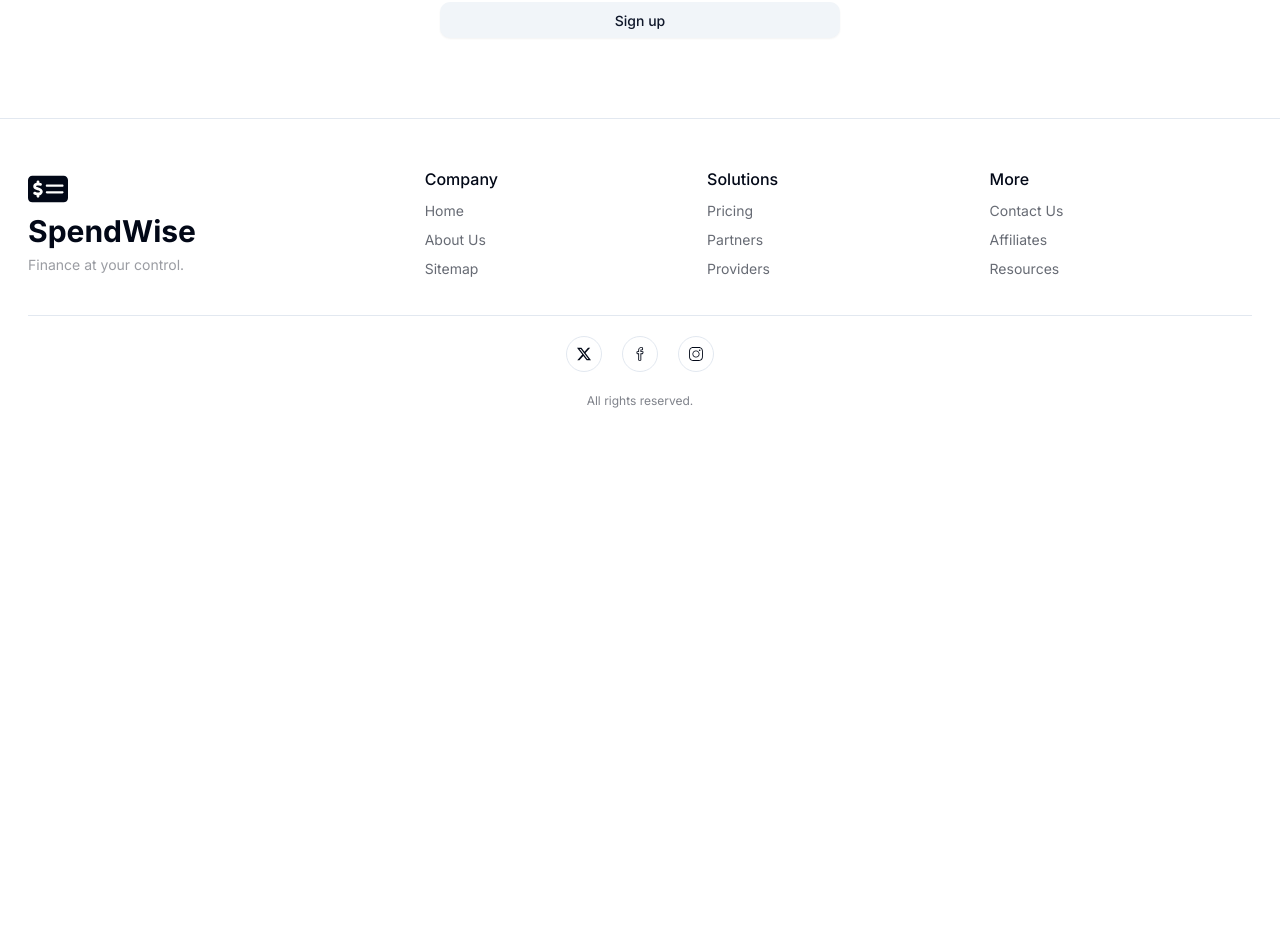
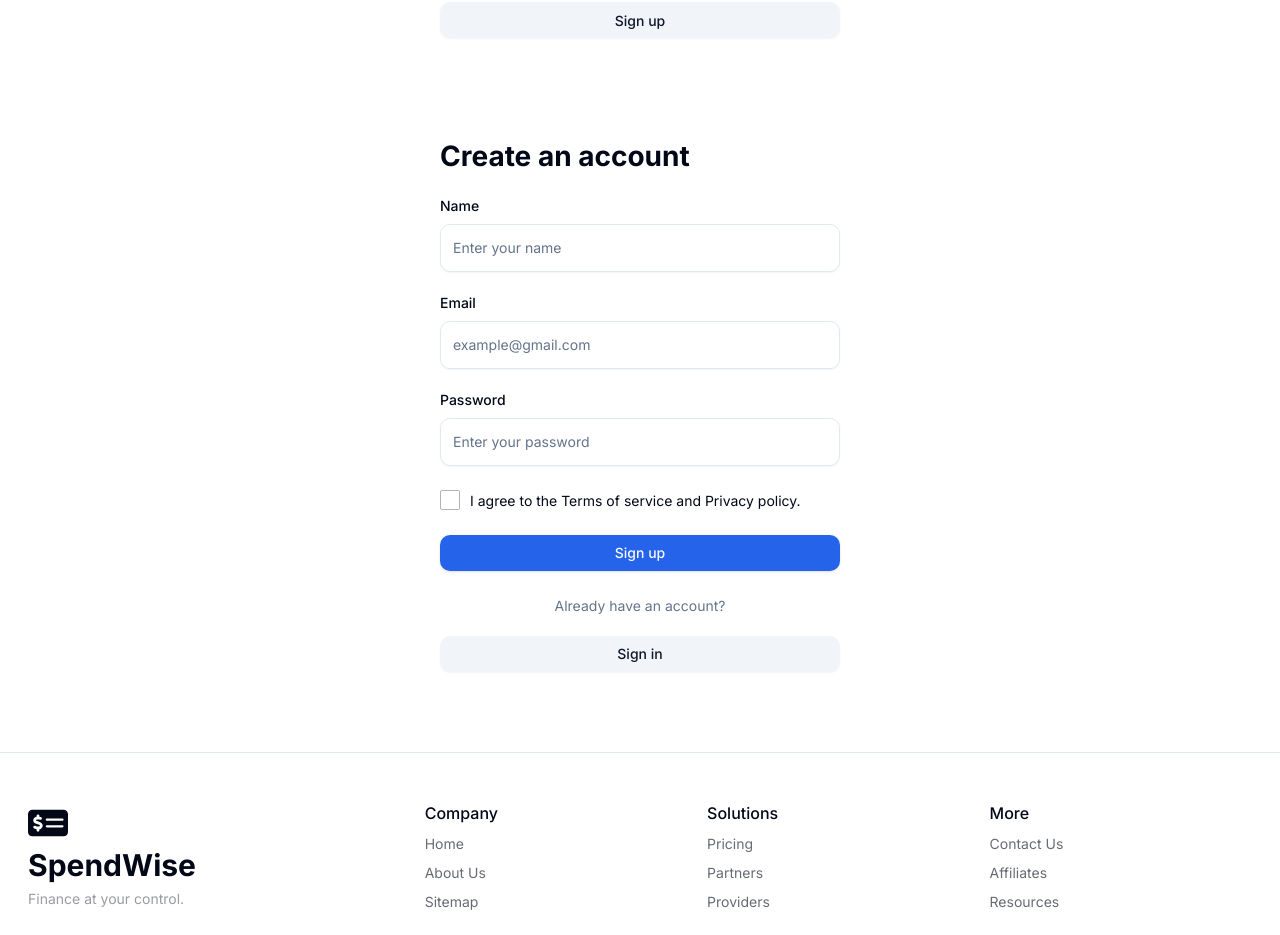
Before and after one commit to dorji-dev/expense-manager, a Next.js app: page / in a window 1280 px wide. Shown: the part 1680-2615 px from the top of the page. Before the commit the page ends 2140 px from the top, so only its background shows below. Built offline with nearby package versions, Linux system fonts and the light colour scheme.

Commit message:
feat: sign up UI

```diff
--- a/src/app/page.tsx
+++ b/src/app/page.tsx
@@ -1,4 +1,5 @@
 import SignIn from "@/components/auth/sign-in";
+import SignUp from "@/components/auth/sign-up";
 import LandingPage from "@/components/landing-page";
 
 export default function Index() {
@@ -6,6 +7,7 @@ export default function Index() {
     <main>
       <LandingPage />
       <SignIn />
+      <SignUp/>
     </main>
   );
 }
--- /dev/null
+++ b/src/components/auth/sign-up/index.tsx
@@ -0,0 +1,30 @@
+import Link from "next/link";
+import SignUpForm from "./sign-up-form";
+import clsx from "clsx";
+import { buttonVariants } from "@/components/ui/button";
+
+const SignUp = () => {
+  return (
+    <div className="mt-[100px] max-w-[400px] px-[20px] xs:px-0 mx-auto">
+      <div className="mb-[20px]">
+        <h4 className="font-bold">Create an account</h4>
+      </div>
+      <div className="mt-[20px]">
+        <SignUpForm />
+      </div>
+      <div className="mt-[24px] space-y-[20px]">
+        <p className="text-muted-foreground text-center">
+          Already have an account?
+        </p>
+        <Link
+          href="/"
+          className={clsx(buttonVariants({ variant: "secondary" }), "w-full")}
+        >
+          Sign in
+        </Link>
+      </div>
+    </div>
+  );
+};
+
+export default SignUp;
--- /dev/null
+++ b/src/components/auth/sign-up/sign-up-form.tsx
@@ -0,0 +1,53 @@
+"use client";
+
+import { Button } from "@/components/ui/button";
+import { Checkbox } from "@/components/ui/checkbox";
+import { Input } from "@/components/ui/input";
+import Link from "next/link";
+
+const SignUpForm = () => {
+  return (
+    <form>
+      <div className="space-y-[20px]">
+        <label className="block font-medium">
+          Name{" "}
+          <Input
+            type="text"
+            placeholder="Enter your name"
+            className="mt-[8px]"
+          />
+        </label>
+        <label className="block font-medium">
+          Email{" "}
+          <Input
+            type="email"
+            placeholder="example@gmail.com"
+            className="mt-[8px]"
+          />
+        </label>
+        <label className="block font-medium">
+          Password{" "}
+          <Input
+            type="password"
+            placeholder="Enter your password"
+            className="mt-[8px]"
+          />
+        </label>
+      </div>
+      <div className="flex items-center gap-[10px] my-[24px]">
+        <Checkbox
+          className="h-[20px] w-[20px] border-foreground/30 shadow-none"
+          aria-label="Remember this device"
+        />{" "}
+        <span tabIndex={0}>
+          I agree to the Terms of service and Privacy policy.
+        </span>
+      </div>
+      <Button type="submit" className="w-full">
+        Sign up
+      </Button>
+    </form>
+  );
+};
+
+export default SignUpForm;
```
